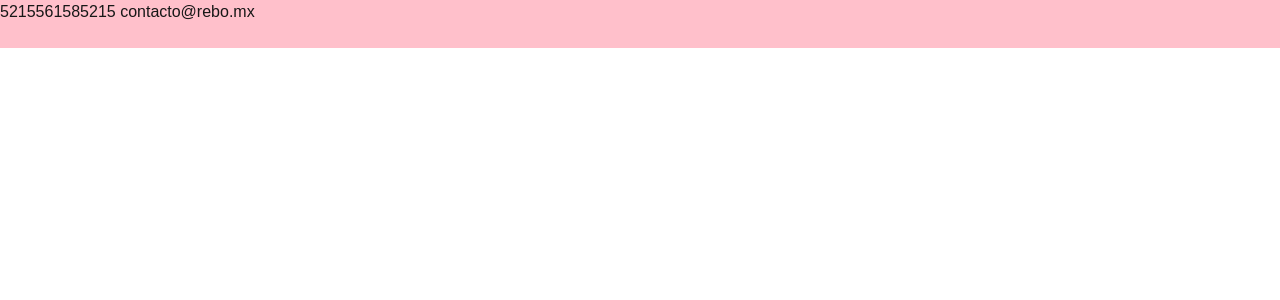
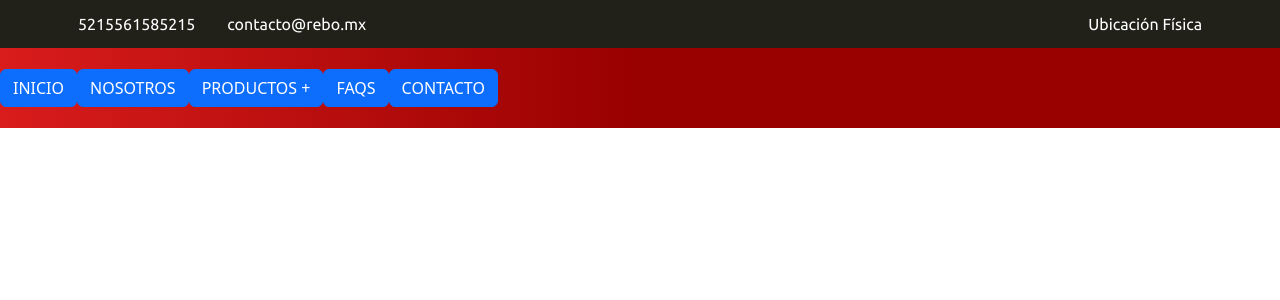
Before and after one commit to rebo-it/web, a Next.js app: page /web/nosotros in a window 1280 px wide. Shown: the top 300 px of the page. Built offline with nearby package versions, Linux system fonts and the light colour scheme.

Commit message:
adding more details

```diff
--- a/package.json
+++ b/package.json
@@ -9,6 +9,7 @@
     "lint": "next lint"
   },
   "dependencies": {
+    "@next/font": "^14.2.15",
     "bootstrap": "^5.3.3",
     "bootstrap-icons": "^1.11.3",
     "next": "14.2.15",
--- /dev/null
+++ b/src/app/components/Navbar.css
@@ -0,0 +1,28 @@
+/*Normal media styles*/
+.Navbar{
+    width: 100%;
+    margin: 0%;
+    padding: 0%;
+    max-width: none;
+}
+.NavTop{
+    height: 3rem;
+    width: 100%;
+    min-width: none;
+    max-width: none;
+    background-color: rgba(33, 33, 26, 1);
+}
+.TopLink{
+    color: white;
+    font-family: ubuntu;
+}
+
+
+.NavBottom{
+    height: 5rem;
+    background-color: rgb(217,28,28);
+    background:  linear-gradient(90deg, rgba(217,28,28,1) 0%, rgba(153,0,0,1) 50%);
+}
+.logo-nav{
+    width: 20vw;
+}
--- a/src/app/components/Navbar.tsx
+++ b/src/app/components/Navbar.tsx
@@ -2,26 +2,78 @@ import Container from 'react-bootstrap/Container';
 import Nav from 'react-bootstrap/Nav';
 import Navbar from 'react-bootstrap/Navbar';
 import React from 'react';
+import 'bootstrap/dist/css/bootstrap.min.css';
+import "./Navbar.css";
+import { Button, NavbarCollapse } from 'react-bootstrap';
+
 
 function Header() {
   return (
-    <Navbar  className="bg-body-tertiary" style={{backgroundColor:'pink', height:'3rem'}}>
-      <Container>
+    <Container className='Navbar' style={{minWidth:'none'}}>
+      <Navbar className="NavTop justify-content-center" >
+        <Container  className='w-100 m-0 p-0' style={{minWidth:'none'}}>
+          <Navbar.Collapse id="basic-navbar-nav">
 
-        <Navbar.Collapse id="basic-navbar-nav">
-          <Nav className="me-auto">
-            <Nav.Link href="https://api.whatsapp.com/send/?phone=5215561585215&text&type=phone_number&app_absent=0ontacto">
+            <Nav className="h-100 w-100 d-flex justify-content-between align-items-center">
+
+              <div className="d-flex gap-3">
+                <Nav.Link
+                  href="https://api.whatsapp.com/send/?phone=5215561585215&text&type=phone_number&app_absent=0"
+                  target="_blank"
+                  className='TopLink'
+                  active={false}
+                >
                   <i className="bi bi-whatsapp"></i> 5215561585215
                 </Nav.Link>
-
-            <Nav.Link href="mailto:contacto@rebo.mx">
+                <Nav.Link
+                  href="mailto:contacto@rebo.mx"
+                  target="_blank"
+                  className='TopLink'
+                >
                   <i className="bi bi-envelope"></i> contacto@rebo.mx
                 </Nav.Link>
+              </div>
 
+              <Nav.Link
+                href="https://www.google.com/maps/place/El+Rosario/@19.5046653,-99.2000975,15z/data=!4m2!3m1!1s0x0:0x8a95c0f781b015f2?sa=X&ved=1t:2428&ictx=111"
+                target="_blank"
+                className='TopLink d-none d-md-block'
+              >
+                <i className="bi bi-geo-alt"></i> Ubicación Física
+              </Nav.Link>
             </Nav>
           </Navbar.Collapse>
         </Container>
       </Navbar>
+      <Navbar className='NavBottom w-100' style={{minWidth:'none'}}>
+        <NavbarCollapse id="basic-navbar-nav">
+          <Button
+            href='/web'
+          >
+            INICIO
+          </Button>
+          <Button>
+            NOSOTROS
+          </Button>
+          <Button>
+            PRODUCTOS +
+          </Button>
+          <Button>
+            FAQS
+          </Button>
+          <Button
+            href='/web/contacto'
+          >
+            CONTACTO
+          </Button>
+
+
+        </NavbarCollapse>
+
+
+
+      </Navbar>
+    </Container>
   );
 }
 
--- a/src/app/globals.css
+++ b/src/app/globals.css
@@ -41,3 +41,5 @@ body {
     text-wrap: balance;
   }
 }
+
+@import 'bootstrap-icons/font/bootstrap-icons.css';
--- a/src/app/layout.tsx
+++ b/src/app/layout.tsx
@@ -1,7 +1,13 @@
 import type { Metadata } from "next";
 import localFont from "next/font/local";
 import "./globals.css";
+import { Ubuntu } from '@next/font/google';
 
+const ubuntu = Ubuntu({
+  subsets: ['latin'],
+  weight: ['400', '500', '700'], // Agrega los pesos que necesitas
+  style: ['normal', 'italic'],  // Opcional: estilos adicionales
+});
 const geistSans = localFont({
   src: "./fonts/GeistVF.woff",
   variable: "--font-geist-sans",
@@ -25,6 +31,9 @@ export default function RootLayout({
 }>) {
   return (
     <html lang="es">
+      <head>
+
+      </head>
       <body
         className={`${geistSans.variable} ${geistMono.variable} antialiased`}
       >
--- a/src/app/nosotros/page.tsx
+++ b/src/app/nosotros/page.tsx
@@ -1,7 +1,7 @@
 'use client'
 import React from "react";
 import Header from "../components/Navbar";
-
+import LogoRebo from "../assets/logo/navbar-logo-rebo.png";
 
 export default function Nosotros() {
   return (
--- a/src/app/page.tsx
+++ b/src/app/page.tsx
@@ -2,6 +2,7 @@ import Image from "next/image";
 import logoWhite from "../assets/logo/rebo-white.png";
 import logoBlack from "../assets/logo/rebo-black.png";
 import React from "react";
+import 'bootstrap/dist/css/bootstrap.min.css';
 
 
 
```
Also changed, not shown: src/app/contacto/page.tsx (+8 -1 lines), src/assets/logo/navbar-logo-rebo.png (added), 1 other file (tests, documents, lock files or other folders). Lines whose indentation alone changed are shown as unchanged.
